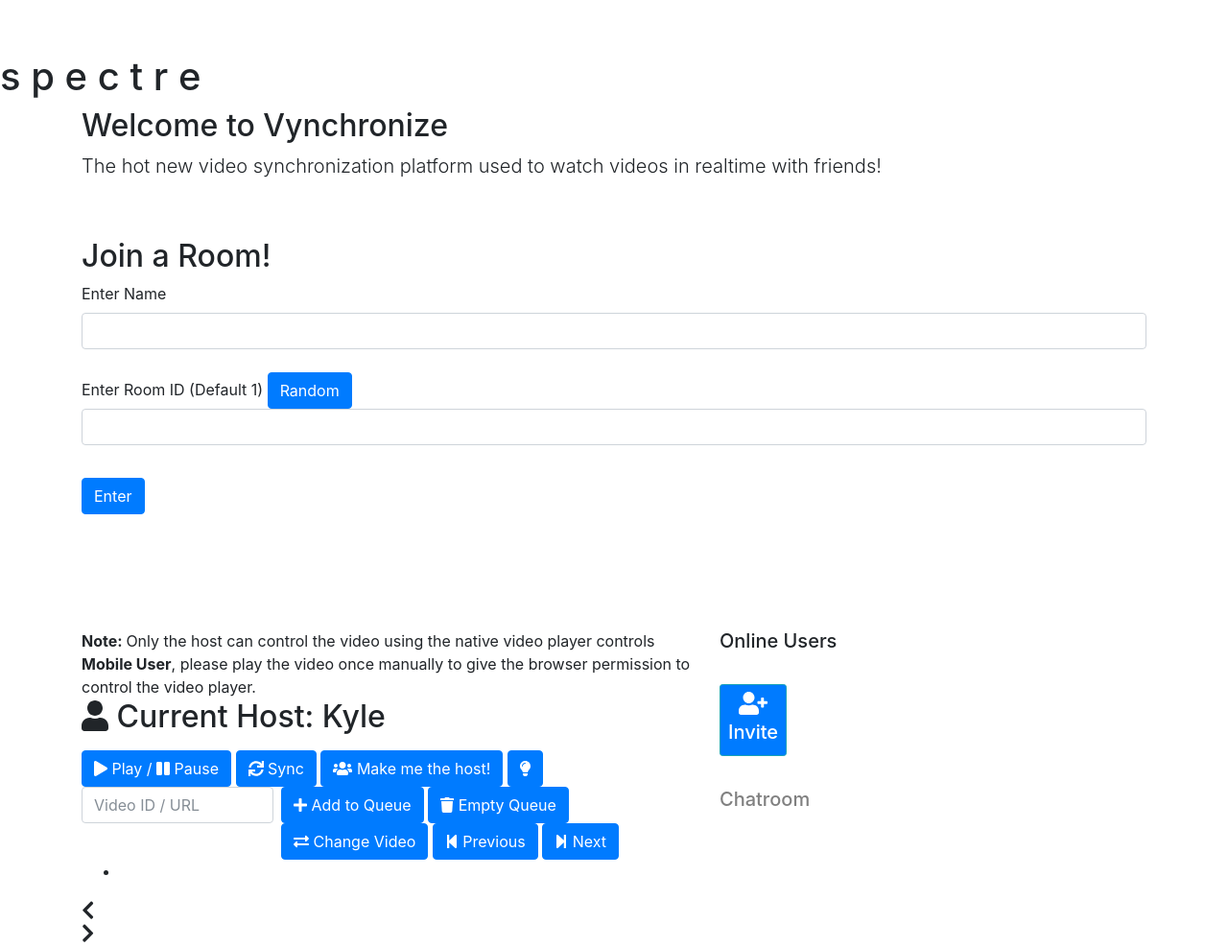
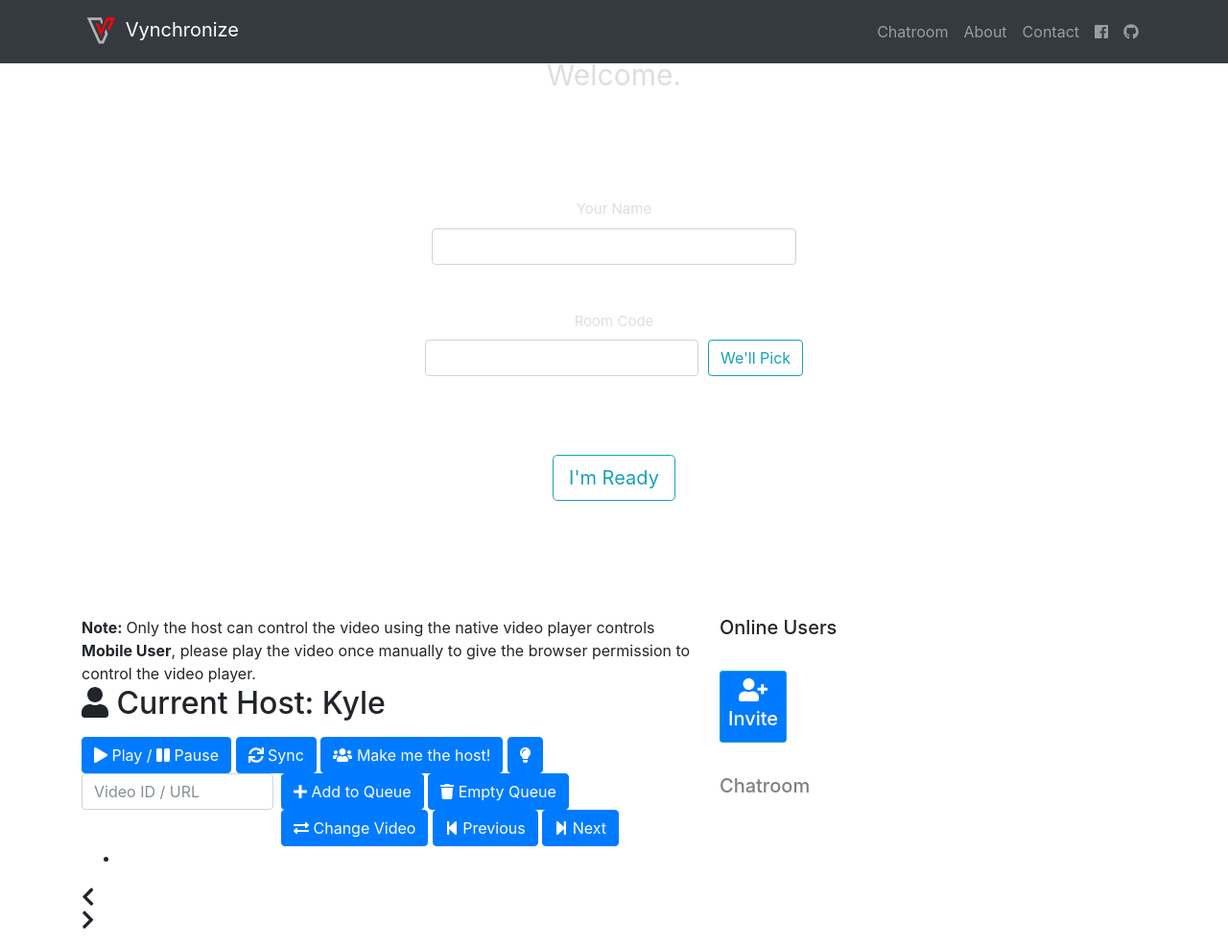
Before and after one commit to pranavaddepalli/HackCMU2020, a website with bundled scripts: page index.html in a window 1280 px wide. Shown: the top 987 px of the page at 96% size. Built offline with nearby package versions, Linux system fonts and the light colour scheme; files whose address does not match are found by name.

Commit message:
revert navbar, added new pagecontent userform

```diff
--- a/index.html
+++ b/index.html
@@ -50,40 +50,82 @@
 <body id="Home" style="background-image: url('Wallpaper.jpg');">
 
     <!-- Navigation -->
-    <div class="navBanner">
-        <h1 class="navFont" href="#Home">s p e c t r e</h1>
+    <nav class="navbar navbar-expand-lg navbar-dark bg-dark fixed-top">
+        <div class="container">
+            <a class="navbar-brand js-scroll-trigger" href="#Home"><img src="img/logo.png" alt="Vynchronize logo" height="40" width="40"> Vynchronize</a>
+            <button class="navbar-toggler" type="button" data-toggle="collapse" data-target="#navbarResponsive" aria-controls="navbarResponsive" aria-expanded="false" aria-label="Toggle navigation">
+          <span class="navbar-toggler-icon"></span>
+        </button>
+            <div class="collapse navbar-collapse" id="navbarResponsive">
+                <ul class="navbar-nav ml-auto">
+                    <!-- <li class="nav-item active">
+              <a class="nav-link js-scroll-trigger" href="#Home">Home
+                <span class="sr-only">(current)</span>
+              </a>
+            </li> -->
+                    <li class="nav-item">
+                        <a id="chat-nav" class="nav-link js-scroll-trigger hide" href="#messageArea">Chatroom</a>
+                    </li>
+                    <li class="nav-item">
+                        <a id="about-nav" class="nav-link js-scroll-trigger hide" href="#about">About</a>
+                    </li>
+                    <li class="nav-item">
+                        <a id="contact-nav" class="nav-link js-scroll-trigger hide" href="#contact">Contact</a>
+                    </li>
+                    <li class="nav-item">
+                        <a target="_blank" rel="noopener noreferrer" class="nav-link js-scroll-trigger" href="https://www.facebook.com/vynchronize">
+                            <i class="fab fa-facebook"></i>
+                        </a>
+                    </li>
+                    <li class="nav-item">
+                        <a target="_blank" rel="noopener noreferrer" class="nav-link js-scroll-trigger" href="https://github.com/kyle8998/Vynchronize">
+                            <i class="fab fa-github"></i>
+                        </a>
+                    </li>
+                </ul>
             </div>
+        </div>
+    </nav>
 
         <!-- Page Content -->
         <div class="container">
 
-        <!-- Loading page -->
-        <!-- Loader is currently dependent on the dailymotion api because it is the slowest -->
-        <!--<div id="loading"></div> -->
-
             <!-- User Form (First Page) -->
-        <div id="userFormArea" class="row">
-            <div class="col-md-12">
+            <div id="userFormArea">
+                <div>
                     <!-- ADD DESCRIPTION HERE -->
-                <h2>Welcome to Vynchronize</h2>
-                <p class="lead">The hot new video synchronization platform used to watch videos in realtime with friends!</p>
-                <hr style="height:20pt; visibility:hidden;" />
-
-                <h2> Join a Room! </h2>
+                    <p style="color: #DEDEDE; text-align: center; font-size: 30px;">Welcome.</h2>
+                        <br/>
+                        <br/>
+                        <br/>
                     <form id="userForm">
                         <div class="form-group">
+                            <div class="row justify-content-center">
                                 <p style="color:red; margin-bottom: 0px" id="missinginfo"></p>
-                        <label>Enter Name</label>
-                        <input class="form-control" id="username" />
+                                <br/>
+                                <label style="color: #DEDEDE; text-align: center; font-size: 15px;">Your Name</label>
+                            </div>
+                            <div class="row justify-content-center">
+                                <input class="form-control form control-lg col-sm-4" id="username"/>
+                            </div>
                             <br />
-                        <p style="color:red; margin-bottom: 0px" id="missinginfo2"></p>
-                        <label>Enter Room ID (Default 1)</label>
-                        <button type="button" onClick="randomroom()" class="btn btn-primary random">Random</button>
-                        <br/>
-                        <input class="form-control" id="roomnum" />
                             <br/>
 
-                        <input style="margin-top: 10px;" type="submit" class="btn btn-primary" value="Enter" />
+                            <div class="row justify-content-center">
+                                <p style="color:red; margin-bottom: 0px" id="missinginfo2"></p>
+                                <br/>
+                                <label style="color: #DEDEDE; text-align: center; font-size: 15px;">Room Code</label>
+                            </div>
+                            <div class="row justify-content-center">
+                                <input class="form-control form control-lg col-sm-3" id="roomnum" />
+                                <button type="button" onClick="randomroom()" style="margin-left: 10px" class="btn btn-outline-info">We'll Pick</button>
+                            </div>
+                            <br/>
+                            <br/>
+                            <br/>
+                            <div class="row justify-content-center">
+                                <input style="margin-top: 10px;" type="submit" class="btn btn-lg btn-outline-info" value="I'm Ready" />
+                            </div>
                             <hr style="height:65pt; visibility:hidden;" />
                         </div>
                     </form>
```
Lines whose indentation alone changed are shown as unchanged.
